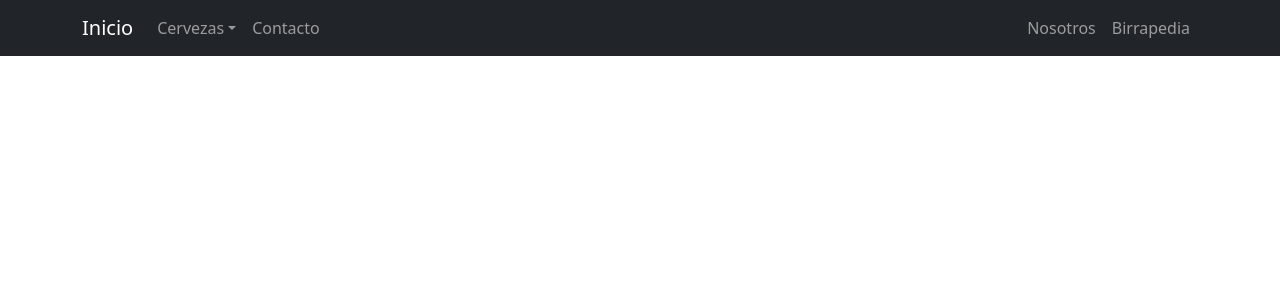
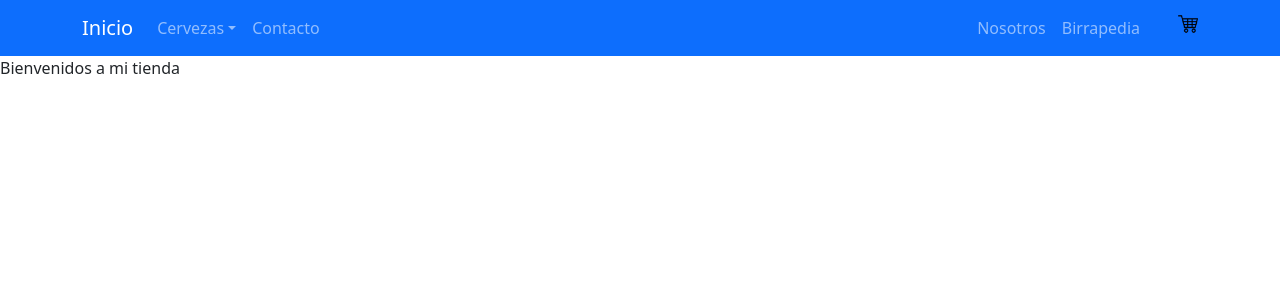
Before and after one commit to jump7373/cervezame-react, a React (Create React App) app: page / in a window 1280 px wide. Shown: the top 300 px of the page. Built offline with nearby package versions, Linux system fonts and the light colour scheme.

Commit message:
Desafío 4, Mirabile

```diff
--- a/src/App.css
+++ b/src/App.css
@@ -36,3 +36,10 @@
     transform: rotate(360deg);
   }
 }
+
+.carrito {
+  width: 20px;
+  margin-top: 4px;
+  margin-left: 30px;
+
+}
--- a/src/App.js
+++ b/src/App.js
@@ -1,12 +1,19 @@
 import './App.css';
 import NavBar from './componentes/NavBar';
+import ItemListContainer from './componentes/ItemListContainer';
 import 'bootstrap/dist/css/bootstrap.min.css';
+import { useState } from 'react';
 
 
 
 function App() {
   return (
+
+   <>
     <NavBar />
+    <ItemListContainer/>
+   </>
+
   );
 }
 
--- /dev/null
+++ b/src/componentes/CartWidget.jsx
@@ -0,0 +1,13 @@
+import React from "react";
+import carrito from "./carrito.png"
+
+export default function CartWidget(prop) {
+    return (
+        <>
+            <div>
+                <img src={carrito} alt="Icono carrito de compras" className="carrito"/>
+
+            </div>
+        </>
+    )
+}
--- /dev/null
+++ b/src/componentes/ItemListContainer.jsx
@@ -0,0 +1,11 @@
+import React from "react";
+
+export default function ItemListContainer (){
+
+    return(
+        <>
+            <p>Bienvenidos a mi tienda</p>
+
+        </>
+    )
+}
--- a/src/componentes/NavBar.jsx
+++ b/src/componentes/NavBar.jsx
@@ -1,11 +1,12 @@
 import React from "react";
+import CartWidget from './CartWidget';
 import {Navbar, Nav, NavDropdown, Container} from "react-bootstrap";
 import 'bootstrap/dist/css/bootstrap.min.css';
 
 
 export default function NavBar (){
     return(
-        <Navbar collapseOnSelect expand="lg" bg="dark" variant="dark">
+        <Navbar collapseOnSelect expand="lg" bg="primary" variant="dark">
   <Container>
   <Navbar.Brand href="home">Inicio</Navbar.Brand>
   <Navbar.Toggle aria-controls="responsive-navbar-nav" />
@@ -27,9 +28,11 @@ export default function NavBar (){
       <Nav.Link eventKey={2} href="birrapedia">
         Birrapedia
       </Nav.Link>
+      <CartWidget />
     </Nav>
   </Navbar.Collapse>
   </Container>
+
 </Navbar>
     )
 }
```
Also changed, not shown: src/componentes/carrito.png (added).
